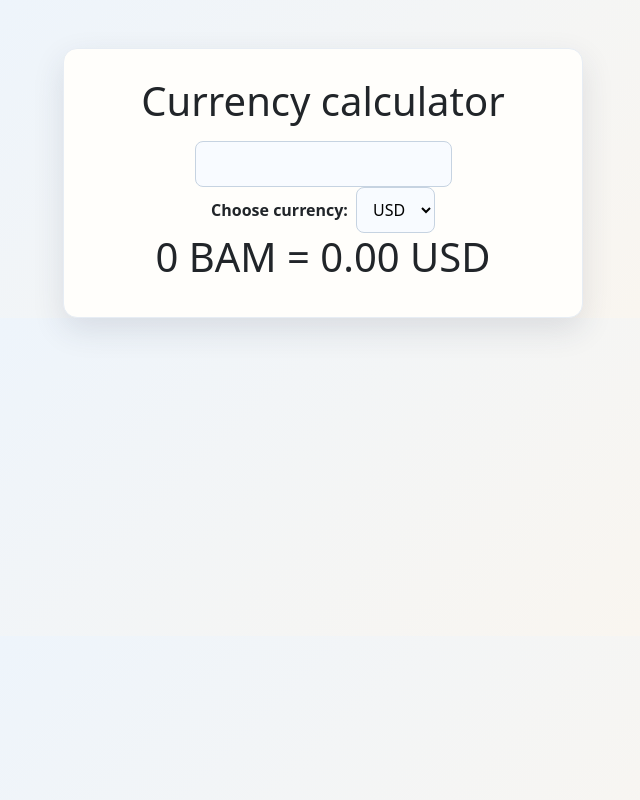
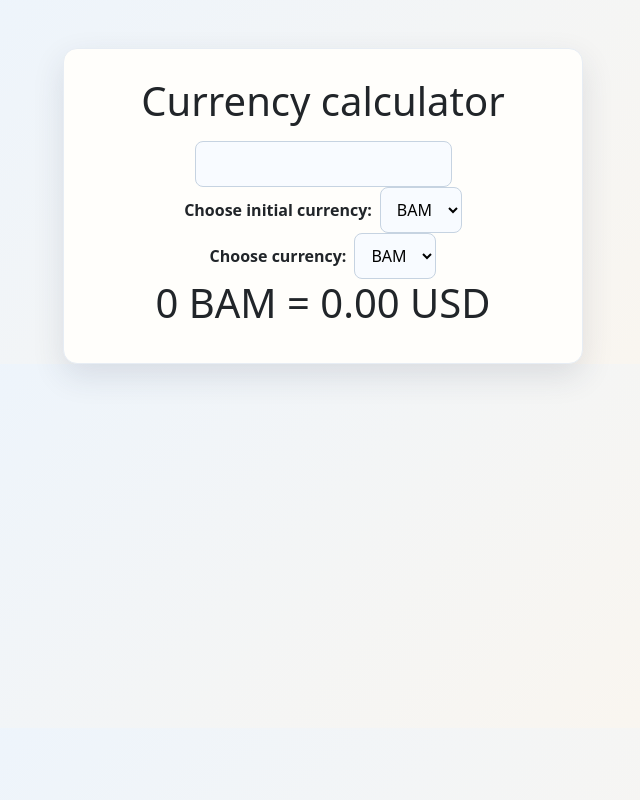
Before and after one commit to ZvoneK99/ITMentorstva, a React (Create React App) app in the folder use-context/: page / in a window 1280 px wide. Shown: the whole page, without its empty margins (317-957 px from the left). Built offline with nearby package versions, Linux system fonts and the light colour scheme.

Commit message:
Added functionality to change both currencies

```diff
--- a/use-context/src/App.js
+++ b/use-context/src/App.js
@@ -7,9 +7,11 @@ import CurrencyList from "./Currency.json";
 export const CurrencyContext = createContext("USD");
 export const AmountContext = createContext(0);
 export const ConvertedAmountContext = createContext(0);
+export const InitialCurrencyContext = createContext("BAM")
 
 function App() {
-
+  const [initialCurrency, setInitialCurrency] = useState("BAM")
+  const [initialValue, setInitialValue] = useState(1)
   const [currency, setCurrency] = useState("USD");
   const [value, setValue] = useState(0.5918);
   const [amount, setAmount] = useState(0);
@@ -20,8 +22,14 @@ function App() {
   }
 
   useEffect(() => {
-    setConvertedAmount(amount * value);
-  }, [amount, value]);
+    setConvertedAmount(amount * (value / initialValue));
+  }, [amount, value, initialValue]);
+
+  const updateInitialCurrency = (valuta) => {
+    const selected = CurrencyList.find(c => c.valuta === valuta)
+    setInitialCurrency(selected.valuta);
+    setInitialValue(selected.value);
+  }
 
   const updateCurrency = (valuta) => {
     const selected = CurrencyList.find(c => c.valuta === valuta)
@@ -35,6 +43,15 @@ function App() {
         <h1 className='mb-3'>Currency calculator</h1>
         <input onInput={(e) => updateAmount(e.target.value)} />
         <div>
+          <label>Choose initial currency: </label>
+          <select onChange={(e) => updateInitialCurrency(e.target.value)}>
+
+            {CurrencyList.map(currency => {
+              return (<option key={currency.id} value={currency.valuta}>{currency.valuta}</option>)
+            })}
+          </select>
+        </div>
+        <div>
           <label>Choose currency: </label>
           <select onChange={(e) => updateCurrency(e.target.value)}>
 
@@ -47,7 +64,9 @@ function App() {
         <CurrencyContext.Provider value={{ currency, updateCurrency }}>
           <AmountContext.Provider value={{ amount, updateAmount }}>
             <ConvertedAmountContext.Provider value={{ convertedAmount, setConvertedAmount }}>
-              <Payment />
+              <InitialCurrencyContext.Provider value={{ initialCurrency, updateInitialCurrency }}>
+                <Payment />
+              </InitialCurrencyContext.Provider>
             </ConvertedAmountContext.Provider>
           </AmountContext.Provider>
         </CurrencyContext.Provider>
--- a/use-context/src/Components/PayPal.jsx
+++ b/use-context/src/Components/PayPal.jsx
@@ -1,15 +1,15 @@
 import { useContext } from "react";
-import { AmountContext, ConvertedAmountContext, CurrencyContext } from "../App";
+import { AmountContext, ConvertedAmountContext, CurrencyContext, InitialCurrencyContext } from "../App";
 
 const PayPal = () => {
-
+    const { initialCurrency } = useContext(InitialCurrencyContext);
     const { currency } = useContext(CurrencyContext);
     const { amount } = useContext(AmountContext);
     const { convertedAmount } = useContext(ConvertedAmountContext)
     // console.log(currency);
     // console.log(amount);
     return (<>
-        <h1>{amount} BAM = {convertedAmount.toFixed(2)} {currency}</h1>
+        <h1>{amount} {initialCurrency} = {convertedAmount.toFixed(2)} {currency}</h1>
     </>);
 }
 
--- a/use-context/src/Currency.json
+++ b/use-context/src/Currency.json
@@ -1,21 +1,26 @@
 [
     {
         "id": 1,
+        "valuta": "BAM",
+        "value": "1"
+    },
+    {
+        "id": 2,
         "valuta": "USD",
         "value": "0.5918"
     },
     {
-        "id": 2,
+        "id": 3,
         "valuta": "EUR",
         "value": "0.5113"
     },
     {
-        "id": 3,
+        "id": 4,
         "valuta": "GBP",
         "value": "0.4271"
     },
     {
-        "id": 4,
+        "id": 5,
         "valuta": "CHF",
         "value": "0.4911"
     }
```
